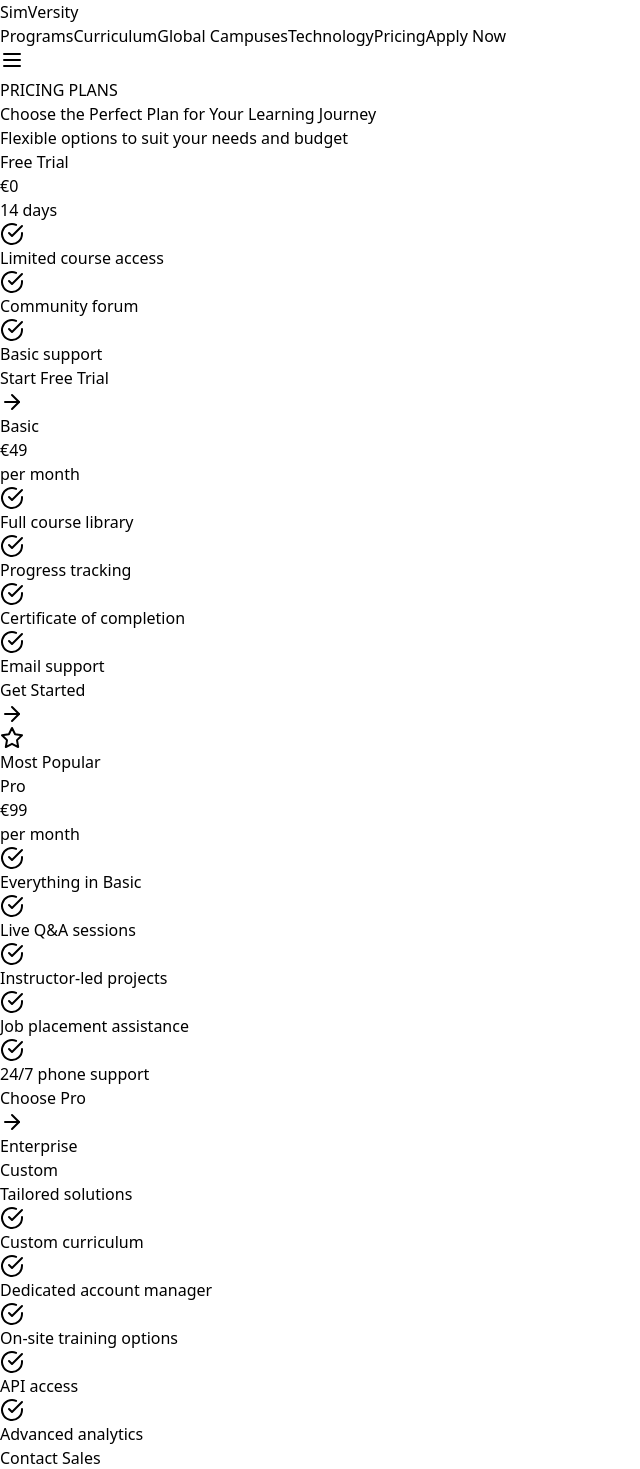
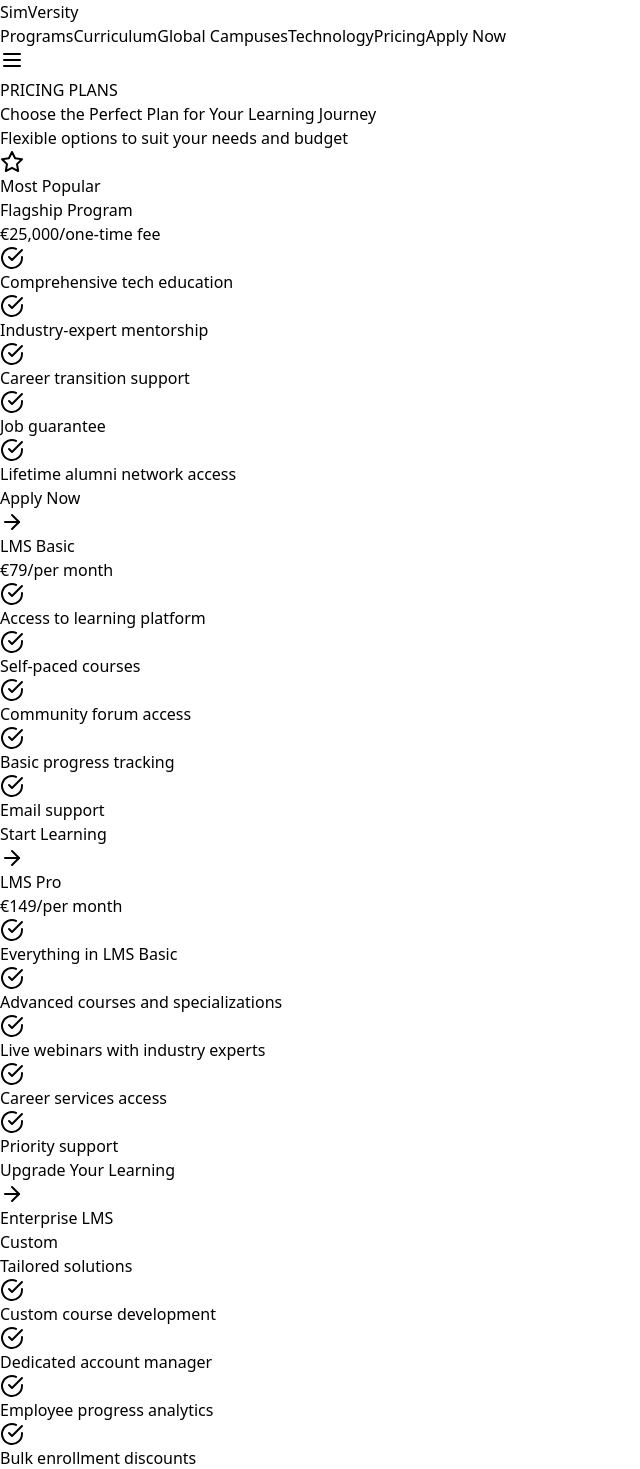
Before and after one commit to ulvi123/simversity, a React (Vite) app: page /pricing in a window 1280 px wide. Shown: the top 1469 px of the page, without its empty margins (0-640 px from the left). Built offline with nearby package versions, Linux system fonts and the light colour scheme.

Commit message:
changes in design for pricing page

```diff
--- a/src/pages/Pricing.tsx
+++ b/src/pages/Pricing.tsx
@@ -1,7 +1,6 @@
 import { useState } from 'react';
 import { motion, AnimatePresence } from 'framer-motion';
 import { CheckCircle, ArrowRight, Star, ChevronDown, ChevronUp } from 'lucide-react';
-
 
 interface PricingTierProps {
   name: string;
@@ -18,7 +17,6 @@
   answer: string;
 }
 
-
 const PricingTier: React.FC<PricingTierProps> = ({ name, price, period, features, popular, cta, highlight }) => (
   <motion.div
     className={`bg-white rounded-xl p-8 border border-gray-200 shadow-lg hover:shadow-xl transition-shadow relative overflow-hidden ${
@@ -29,14 +27,21 @@
     transition={{ duration: 0.5 }}
   >
     {popular && (
-      <div className="absolute top-4 right-4 bg-blue-500 text-white px-3 py-1 rounded-full flex items-center gap-1">
-        <Star className="w-4 h-4" /> Most Popular
+      <div className="absolute top-2 right-2 bg-blue-500 text-white px-3 py-[3px] rounded-full flex items-center gap-1">
+        <Star className="w-4 h-4 " /> Most Popular
       </div>
     )}
     <div className="text-center mb-8">
       <h3 className="text-2xl font-bold mb-4">{name}</h3>
-      <div className="text-4xl font-bold mb-2">{price}</div>
-      <p className="text-gray-600">{period}</p>
+      <div className="flex items-baseline justify-center">
+        <span className="text-4xl font-bold">{price}</span>
+        {price !== 'Custom' && (
+          <span className="ml-2 text-xl text-gray-600">/{period}</span>
+        )}
+      </div>
+      {price === 'Custom' && (
+        <p className="text-gray-600 mt-2">{period}</p>
+      )}
     </div>
     <ul className="space-y-4 mb-8">
       {features.map((feature, index) => (
@@ -56,7 +61,7 @@
   </motion.div>
 );
 
-const FAQItem : React.FC<FAQProps> = ({ question, answer }) => {
+const FAQItem: React.FC<FAQProps> = ({ question, answer }) => {
   const [isOpen, setIsOpen] = useState(false);
 
   return (
@@ -88,57 +93,60 @@
 const Pricing = () => {
   const tiers = [
     {
-      name: 'Free Trial',
-      price: '€0',
-      period: '14 days',
+      name: 'Flagship Program',
+      price: '€25,000',
+      period: 'one-time fee',
       features: [
-        'Limited course access',
-        'Community forum',
-        'Basic support',
+        'Comprehensive tech education',
+        'Industry-expert mentorship',
+        'Career transition support',
+        'Job guarantee',
+        'Lifetime alumni network access',
+      ],
+      popular: true,
+      cta: 'Apply Now',
+      highlight: true,
+    },
+    {
+      name: 'LMS Basic',
+      price: '€79',
+      period: 'per month',
+      features: [
+        'Access to learning platform',
+        'Self-paced courses',
+        'Community forum access',
+        'Basic progress tracking',
+        'Email support',
       ],
       popular: false,
-      cta: 'Start Free Trial',
+      cta: 'Start Learning',
       highlight: false,
     },
     {
-      name: 'Basic',
-      price: '€49',
+      name: 'LMS Pro',
+      price: '€149',
       period: 'per month',
       features: [
-        'Full course library',
-        'Progress tracking',
-        'Certificate of completion',
-        'Email support',
+        'Everything in LMS Basic',
+        'Advanced courses and specializations',
+        'Live webinars with industry experts',
+        'Career services access',
+        'Priority support',
       ],
       popular: false,
-      cta: 'Get Started',
+      cta: 'Upgrade Your Learning',
       highlight: false,
     },
     {
-      name: 'Pro',
-      price: '€99',
-      period: 'per month',
-      features: [
-        'Everything in Basic',
-        'Live Q&A sessions',
-        'Instructor-led projects',
-        'Job placement assistance',
-        '24/7 phone support',
-      ],
-      popular: true,
-      cta: 'Choose Pro',
-      highlight: true,
-    },
-    {
-      name: 'Enterprise',
+      name: 'Enterprise LMS',
       price: 'Custom',
       period: 'Tailored solutions',
       features: [
-        'Custom curriculum',
+        'Custom course development',
         'Dedicated account manager',
-        'On-site training options',
-        'API access',
-        'Advanced analytics',
+        'Employee progress analytics',
+        'Bulk enrollment discounts',
+        'Integration with internal systems',
       ],
       popular: false,
       cta: 'Contact Sales',
```
Lines whose indentation alone changed are shown as unchanged.
